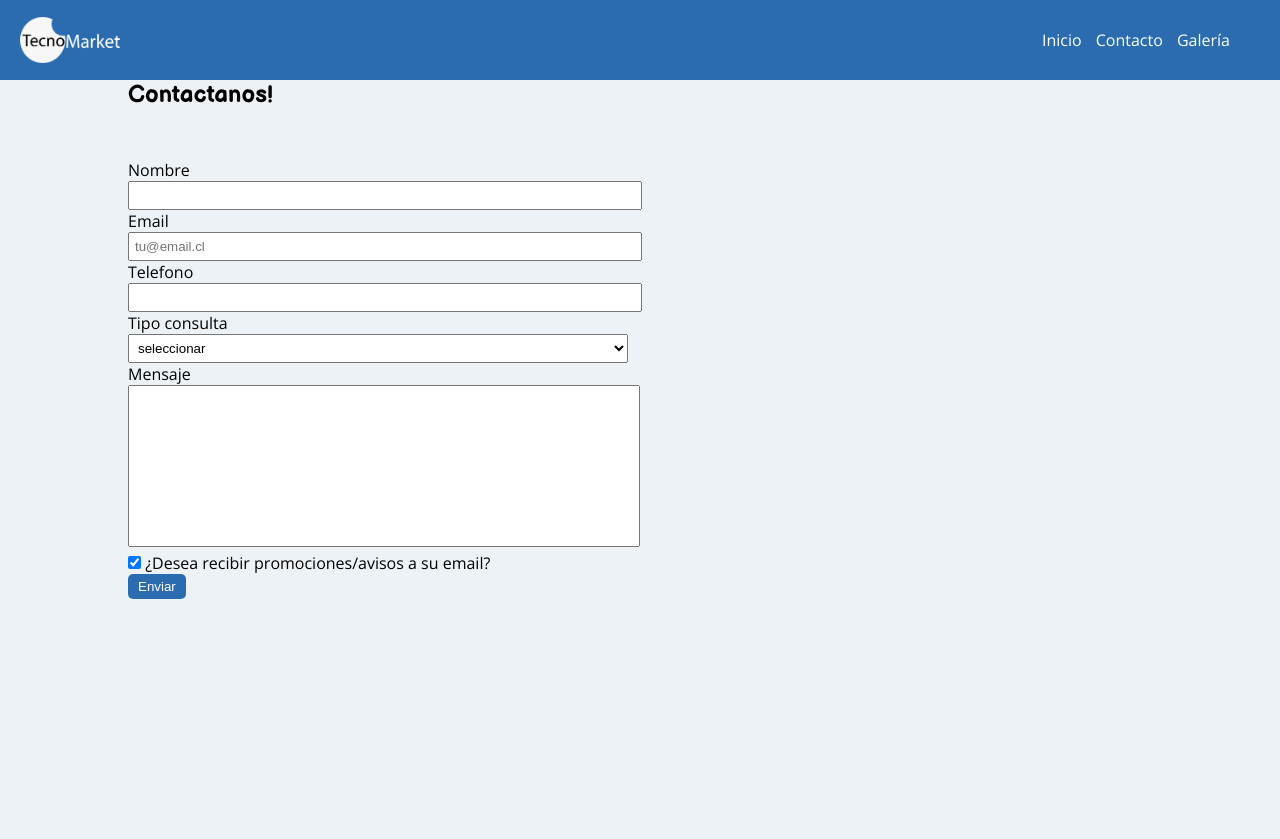
After one commit to Deevcode/G_G_Django, a Django app: page /contacto/ in a window 1280 px wide. The commit adds this page. Shown: the top 839 px of the page. Run offline with Django 4.2, Linux system fonts and the light colour scheme; some libraries are stand-ins or nearby versions.

Commit message:
cambios en contacto.html

```diff
--- a/Django/core/templates/core/base.html
+++ b/Django/core/templates/core/base.html
@@ -3,7 +3,7 @@
 <head>
     <meta charset="UTF-8">
     <meta name="viewport" content="width=device-width, initial-scale=1.0">
-    <title>Tecnomarket</title>
+    <title>Guetto Garden</title>
     <link href="https://fonts.googleapis.com/css2?family=Balsamiq+Sans:ital,wght@0,700;1,400;1,700&family=Open+Sans:ital,wght@0,400;0,700;1,600&display=swap" rel="stylesheet">
     <link rel="stylesheet" href="https://cdn.jsdelivr.net/bxslider/4.2.12/jquery.bxslider.css">
     {% load static %}
@@ -24,12 +24,12 @@
             <nav id="nav">
                 <ul>
                     <li>
-                        <a href="index.html"> Inicio </a>
+                        <a href="{% url 'home' %}"> Inicio </a>
                     </li>
                     <li>
-                        <a href="contacto.html">Contacto</a>
+                        <a href="{% url 'contacto' %}">Contacto</a>
                     </li>
-                    <li><a href="galeria.html">Galería</a></li>
+                    <li><a href="{% url 'galeria' %}">Galería</a></li>
                 </ul>
             </nav>
 
--- /dev/null
+++ b/Django/core/templates/core/contacto.html
@@ -0,0 +1,62 @@
+<!-- Exporta el templates de [base.html] -->
+{% extends 'core/base.html' %}
+<!-- Carga carpeta static para JS CSS y IMG -->
+{% load static %}
+<!-- LLamo al bloque contenido insertado en [base.html] -->
+{% block contenido %}
+<h2>Contactanos!</h2>
+<form action="" class="formulario_contacto" id="formulario_contacto">
+    <label for="nombre">Nombre</label>
+    <input type="text" id="nombre" name="nombre">
+    <br>
+    <label for="email">Email</label>
+    <input type="email" id="email" name="email" placeholder="tu@email.cl">
+    <br>
+    <label for="telefono">Telefono</label>
+    <input type="number" name="telefono" id="telefono">
+    <br>
+    <label for="tipoconsulta">Tipo consulta</label>
+    <select name="tipoconsulta" id="tipoconsulta">
+        <option value="">seleccionar</option>
+        <option value="consulta">consulta</option>
+        <option value="reclamo">reclamo</option>
+        <option value="sugerencia">sugerencia</option>
+        <option value="felicitaciones">felicitaciones</option>
+    </select>
+    <br>
+    <label for="mensaje">Mensaje</label>
+    <textarea name="mensaje" id="mensaje" cols="30" rows="10"></textarea>
+    <br>
+    <input type="checkbox" name="avisos" id="avisos" checked>
+    <label for="avisos">¿Desea recibir promociones/avisos a su email?</label>
+    <br>
+    <!--
+
+    <label for="">Sexo</label>
+    <label for="masculino">Masculino</label>
+    <input type="radio" name="sexo" id="masculino" checked>
+    <label for="femenino">Femenino</label>
+    <input type="radio" name="sexo" id="femenino">
+
+    <br>
+
+    <label for="fechanacimiento">Fecha nacimiento</label>
+    <input type="date" name="fechanacimiento" id="fechanacimiento">
+    <br>
+    <label for="color">Color</label>
+    <input type="color" name="color" id="color">
+
+    <br>
+    <input type="datetime-local" name="" id="">-->
+
+    <button type="button" id="btnEnviar" class="button">Enviar</button>
+
+
+</form>
+
+<table id="tablacontactos">
+
+</table>
+
+{% endblock %}
+<!-- FIN DEL BLOQUE -->
--- a/Django/core/urls.py
+++ b/Django/core/urls.py
@@ -1,7 +1,8 @@
 from django.urls import path
-from .views import galeria, home
+from .views import galeria, home , contacto
 
 urlpatterns = [
     path('', home,name='home'),
     path('galeria/', galeria,name='galeria'),
+    path('contacto/', contacto,name='contacto'),
 ]
--- a/Django/core/views.py
+++ b/Django/core/views.py
@@ -2,8 +2,16 @@ from unicodedata import name
 from django.shortcuts import render
 
 # Create your views here.
+
+# VISTA DE HOME HTML #
 def home (request):
     return render(request, 'core/home.html')
 
+# VISTA DE GALERIA HTML #
 def galeria(request):
     return render(request, 'core/galeria.html')
+
+# VISTA DE CONTACTO HTML #
+
+def contacto(request):
+    return render(request, 'core/contacto.html')
```
